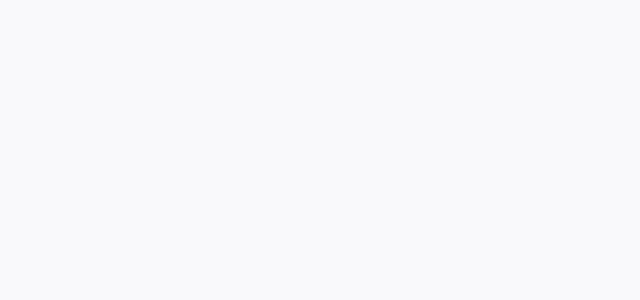
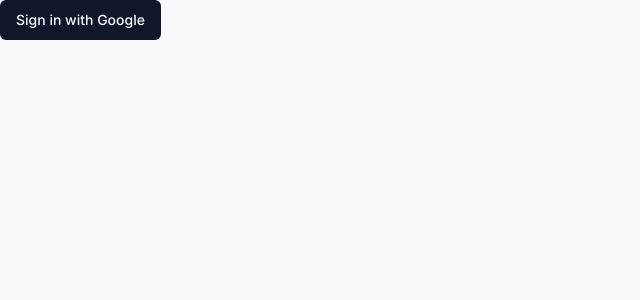
Before and after one commit to AlanGolphi/Wuds, a Next.js app: page / in a window 1280 px wide. Shown: the top 300 px of the page, without its empty margins (0-640 px from the left). Built offline with nearby package versions, Linux system fonts and the light colour scheme.

Commit message:
feat: update next next-auth tailwind
add a login btn in index page

```diff
--- a/app/page.tsx
+++ b/app/page.tsx
@@ -1,3 +1,5 @@
+import { SignIn } from "@/components/next-auth/sign-in"
+
 export default function Home() {
-  return null
+  return <SignIn />
 }
--- a/auth.ts
+++ b/auth.ts
@@ -3,6 +3,6 @@
 import Github from "next-auth/providers/github"
 
 export const { handlers, signIn, signOut, auth } = NextAuth({
-  providers: [Google, Github],
+  providers: [Google({}), Github],
   secret: process.env.AUTH_SECRET,
 })
--- a/components/next-auth/sign-in.tsx
+++ b/components/next-auth/sign-in.tsx
@@ -6,10 +6,10 @@
     <form
       action={async () => {
         "use server"
-        await signIn("github")
+        await signIn("google")
       }}
     >
-      <Button type="submit">Sign in with Github</Button>
+      <Button type="submit">Sign in with Google</Button>
     </form>
   )
 }
```
Also changed, not shown: package.json (+5 -5 lines), prisma/seed.ts (+8 -2 lines), app/api/auth/[...nextauth]/route.ts (line endings or trailing spaces), 1 other file (tests, documents, lock files or other folders).
